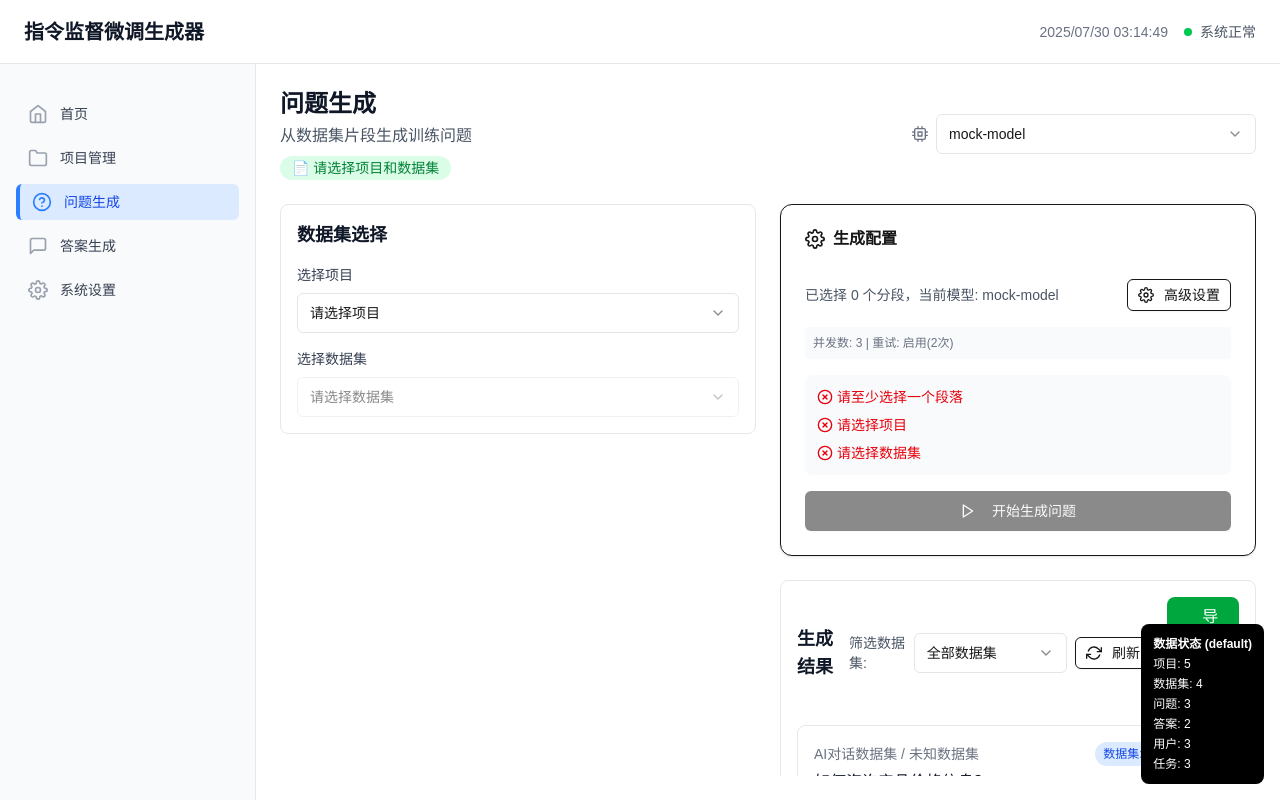
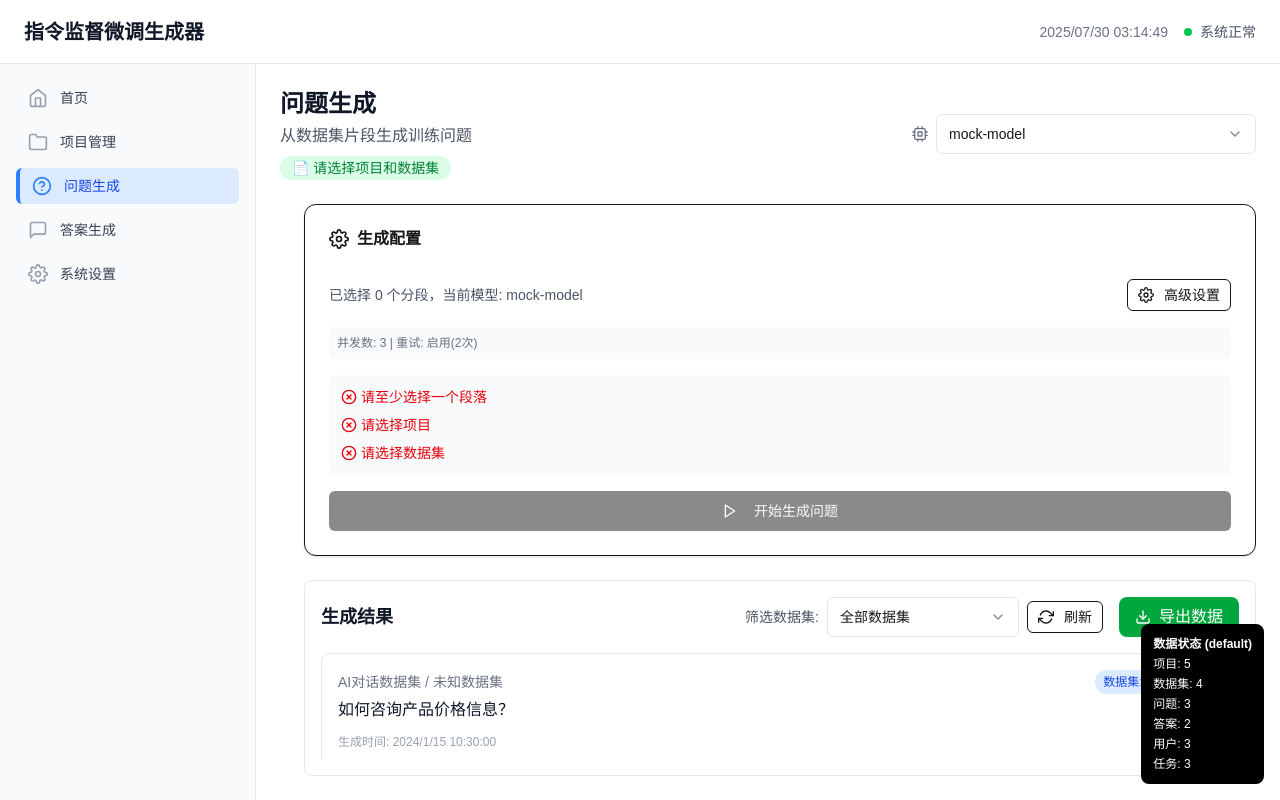
Before and after one commit to maxlongint/nextjs-instruction-dataset, a Next.js app: page /questions in a window 1280 px wide. Built offline with nearby package versions, Linux system fonts and the light colour scheme.

Commit message:
UI 布局优化

```diff
--- a/app/answers/page.tsx
+++ b/app/answers/page.tsx
@@ -252,8 +252,7 @@ export default function AnswersPage() {
   };
 
   return (
-    <div className="h-full overflow-y-auto">
-      <div className="flex flex-col gap-6">
+    <div className="h-full p-6 overflow-hidden flex flex-col gap-6">
         {/* 页面头部区域 */}
         <header className="flex flex-col sm:flex-row sm:items-center justify-between gap-4">
           <div>
@@ -287,8 +286,6 @@ export default function AnswersPage() {
             {/* 项目和数据集选择区域 */}
             <section className="bg-white rounded-lg border border-gray-200 p-3 md:p-4 mb-4">
               <h3 className="text-lg font-semibold text-gray-900 mb-4">项目和数据集选择</h3>
-              <p className="text-sm text-gray-600 mb-4">选择要处理的项目和数据集</p>
-
               <div className="space-y-4">
                 {/* 项目选择 */}
                 <div>
@@ -613,7 +610,6 @@ export default function AnswersPage() {
             </div>
           </div>
         )}
-      </div>
     </div>
   );
 }
--- a/app/components/layout/main-layout.tsx
+++ b/app/components/layout/main-layout.tsx
@@ -40,9 +40,7 @@ export default function MainLayout({ children }: MainLayoutProps) {
 
           {/* 右侧主内容区域 */}
           <main className="flex-1 bg-white overflow-hidden">
-            <div className="h-full p-4 md:p-6 overflow-y-auto">
               {children}
-            </div>
           </main>
         </div>
 
--- a/app/components/layout/sidebar.tsx
+++ b/app/components/layout/sidebar.tsx
@@ -29,7 +29,7 @@ export default function Sidebar({ onClose }: SidebarProps) {
     // 左侧导航边栏
     <aside className="flex h-full w-64 flex-col bg-gray-50 border-r border-gray-200">
       {/* 主导航菜单 */}
-      <nav className="flex-1 p-4 pt-8">
+      <nav className="flex-1 p-4">
         <div className="space-y-2">
           {navigation.map((item) => {
             // 更精确的路径匹配逻辑
--- a/app/layout.tsx
+++ b/app/layout.tsx
@@ -30,7 +30,7 @@ export default function RootLayout({
         suppressHydrationWarning
       >
         {/* 根容器 - 包含所有页面内容 */}
-        <div className="min-h-screen flex flex-col bg-gray-50">
+        <div className="h-full flex flex-col bg-gray-50">
           <MainLayout>
             {children}
           </MainLayout>
--- a/app/page.tsx
+++ b/app/page.tsx
@@ -35,8 +35,8 @@ export default function HomePage() {
     .slice(0, 5);
 
   return (
-    <div className="h-full overflow-y-auto">
-      <div className="space-y-8 pl-1 pr-4 py-1">
+    <div className="h-full p-6 overflow-hidden overflow-y-auto">
+      <div className="space-y-8 pl-1 py-1">
       {/* 页面头部 - 欢迎横幅区域 */}
       <div className="bg-gradient-to-r from-blue-600 to-purple-600 rounded-lg p-8 text-white">
         <h1 className="text-3xl font-bold mb-2">欢迎使用指令数据集生成平台</h1>
@@ -143,7 +143,7 @@ export default function HomePage() {
       </div>
 
       {/* 主要内容区域 - 响应式网格布局 */}
-      <div className="grid grid-cols-1 lg:grid-cols-2 gap-6 lg:gap-8">
+      <div className="grid grid-cols-1 lg:grid-cols-2 gap-6 ">
         {/* 左侧 - 最近项目列表 */}
         <div className="bg-white rounded-lg border border-gray-200 p-6">
           <div className="flex items-center justify-between mb-6">
--- a/app/projects/page.tsx
+++ b/app/projects/page.tsx
@@ -140,7 +140,7 @@ export default function ProjectsPage() {
   };
 
   return (
-    <div className="h-full overflow-y-auto">
+    <div className="h-full p-6 overflow-hidden overflow-y-auto">
       <div className="space-y-6">
         {/* 页面头部区域 */}
         <header className="flex flex-col sm:flex-row sm:items-center justify-between gap-4">
--- a/app/questions/page.tsx
+++ b/app/questions/page.tsx
@@ -747,8 +747,7 @@ export default function QuestionsPage() {
   };
 
   return (
-    <div className="h-full overflow-y-auto">
-      <div className="flex flex-col gap-6">
+    <div className="h-full p-6 flex flex-col overflow-hidden">
         {/* 页面头部区域 */}
         <header className="flex items-center justify-between">
           <div>
@@ -797,9 +796,9 @@ export default function QuestionsPage() {
         </header>
 
         {/* 主内容区域 - 响应式布局：移动端垂直堆叠，桌面端左右分栏 */}
-        <div className="flex flex-col lg:flex-row gap-4 lg:gap-6 flex-1 min-h-0">
+        <div className="mt-6 flex-1 flex flex-col 2xl:flex-row overflow-hidden">
           {/* 左侧面板：数据集选择和分段选择 */}
-          <aside className="flex flex-col gap-4 lg:gap-6 w-full lg:w-1/2 h-full">
+          <aside className="flex flex-col w-1/2 h-full overflow-hidden">
             {/* 数据集选择区域 */}
             <section className="bg-white rounded-lg border border-gray-200 p-4">
               <h3 className="text-lg font-semibold text-gray-900 mb-4">数据集选择</h3>
@@ -862,7 +861,7 @@ export default function QuestionsPage() {
 
             {/* 分段选择区域 */}
             {showSegments && (
-              <section className="bg-white rounded-lg border border-gray-200 p-4 flex-1 flex flex-col min-h-0 overflow-hidden">
+              <section className="mt-6 flex-1 bg-white rounded-lg border border-gray-200 p-4 flex flex-col min-h-0 overflow-hidden">
                 {/* 分段选择头部 */}
                 <div className="flex items-center justify-between mb-4 flex-shrink-0">
                   <h3 className="text-lg font-semibold text-gray-900">
@@ -889,7 +888,7 @@ export default function QuestionsPage() {
                 </div>
 
                 {/* 分段列表 */}
-                <div className="flex-1 overflow-y-auto space-y-3 min-h-0 pr-2">
+                <div className="flex-1 overflow-y-auto space-y-4">
                   {segments.map((segment, index) => (
                     <article
                       key={index}
@@ -965,7 +964,7 @@ export default function QuestionsPage() {
           </aside>
 
           {/* 右侧面板：生成配置和结果 */}
-          <main className="flex flex-col gap-4 lg:gap-6 w-full lg:w-1/2 h-full">
+          <main className="flex-1 flex flex-col ml-6 h-full">
             {/* 生成配置区域 */}
             <Card>
               <CardHeader>
@@ -1076,7 +1075,7 @@ export default function QuestionsPage() {
             </Card>
 
             {/* 生成结果区域 */}
-            <section className="bg-white rounded-lg border border-gray-200 p-4 flex flex-col flex-1 min-h-0 overflow-hidden">
+            <section className="mt-6 bg-white rounded-lg border border-gray-200 p-4 flex flex-col flex-1 min-h-0 overflow-hidden">
               <div className="flex items-center justify-between mb-4 flex-shrink-0">
                 <h3 className="text-lg font-semibold text-gray-900">生成结果</h3>
                 <div className="flex items-center gap-4">
@@ -1381,7 +1380,6 @@ export default function QuestionsPage() {
             </div>
           </div>
         )}
-      </div>
     </div>
   );
 }
--- a/app/settings/page.tsx
+++ b/app/settings/page.tsx
@@ -332,7 +332,7 @@ export default function SettingsPage() {
   return (
     <>
       {/* 系统设置页面容器 */}
-      <div className="h-full overflow-y-auto">
+      <div className="h-full p-6 overflow-y-auto">
         <div className="flex flex-col gap-6">
           {/* 页面头部区域 */}
           <header className="flex flex-col sm:flex-row sm:items-center justify-between gap-4">
```
Also changed, not shown: app/projects/[id]/page.tsx (+10 -14 lines).
